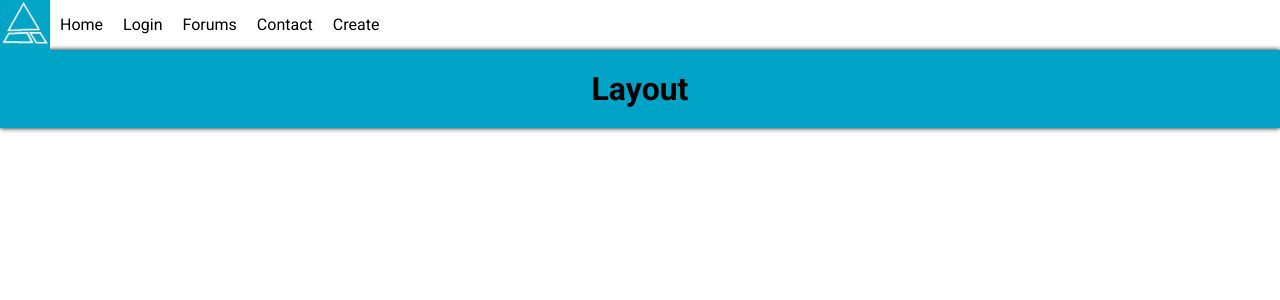
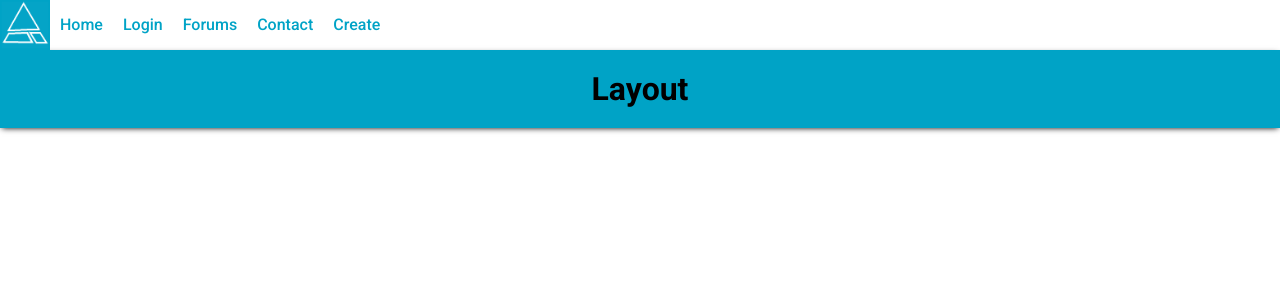
Before and after one commit to newawe/newawe, a PHP site: page /index.php?p=layout in a window 1280 px wide. Shown: the top 300 px of the page. Run offline with PHP 8.4, Linux system fonts and the light colour scheme.

Commit message:
Update layout.css

```diff
--- a/assets/css/layout.css
+++ b/assets/css/layout.css
@@ -24,24 +24,27 @@ nav ul li {
 
   margin: 0;
   padding: 0;
+}
 
-}
-nav ul li:hover {
-    color: #00B0D0;
-}
 
 nav .nav-link {
   display: inline-block;
 
   padding: 0 10px;
   height: 100%;
+  color: #00A3C6;
+  font-weight:500;
+}
+nav .nav-link:hover{
+  color: #00D0F0;
+  background-color: #EEEEEE;
 }
 
 body > header {
   background: #00A3C6;
   padding: 20px;
   text-align: center;
-    box-shadow: 0 0 5px #000000;
+  box-shadow: 0 2px 6px -2px #000000;
 }
 
 /*todo: add breakpoints to make container more responsive*/
```
Lines whose indentation alone changed are shown as unchanged.
